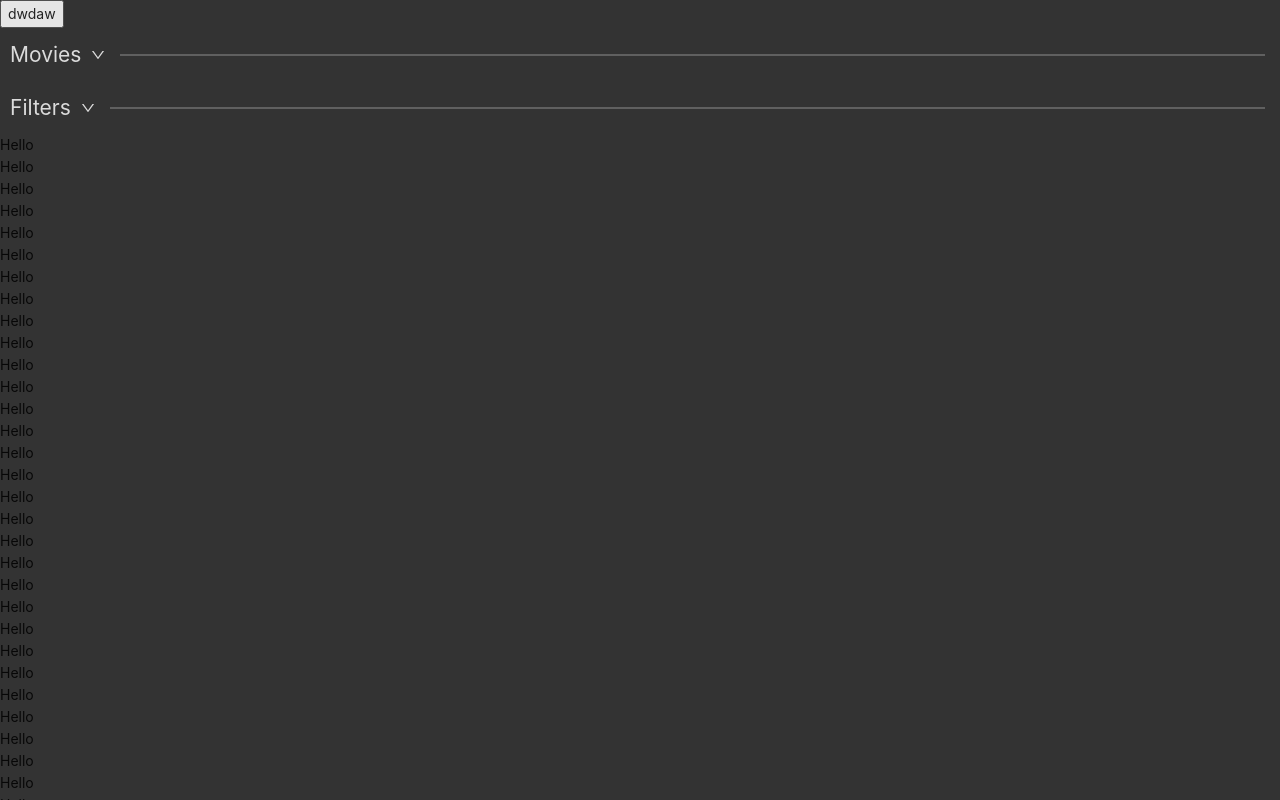
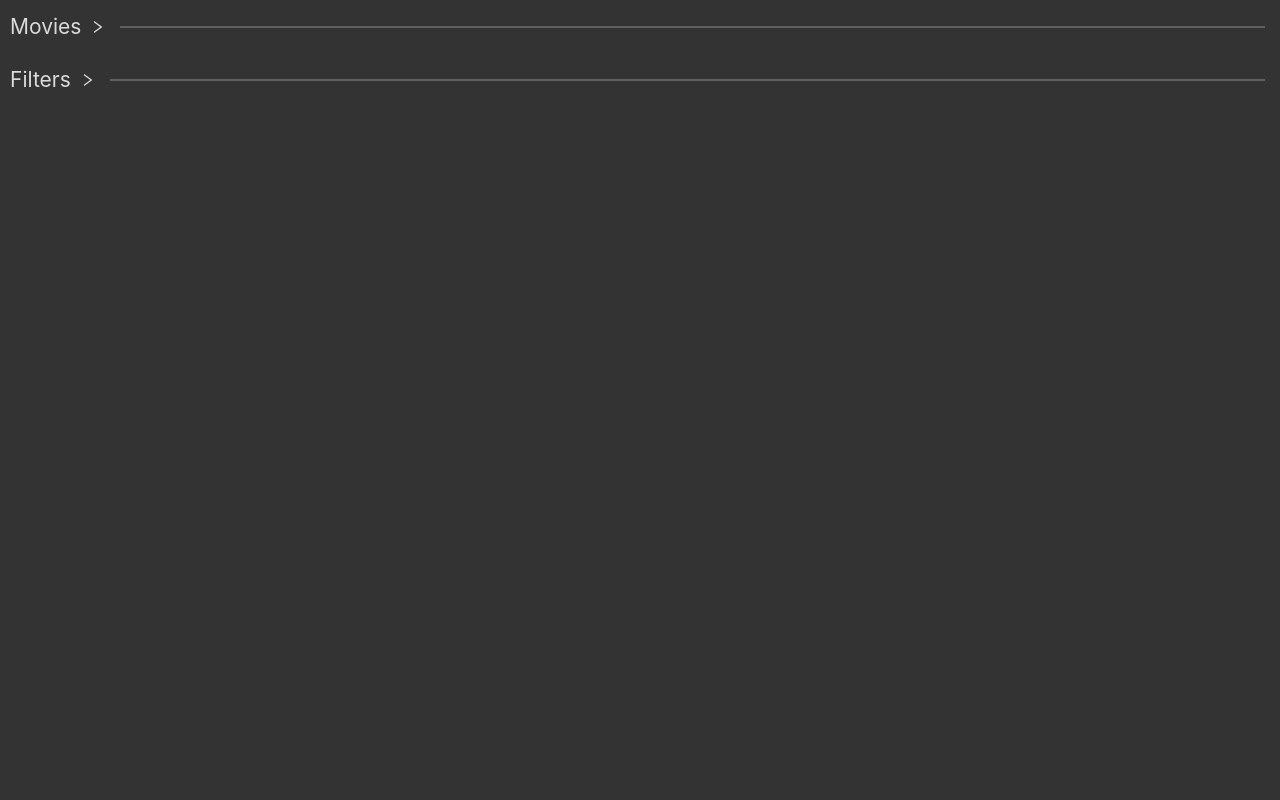
Before and after one commit to MyFelx/App, a React (Create React App) app: page / in a window 1280 px wide. Built offline with nearby package versions, Linux system fonts and the light colour scheme; what password-validator would draw is missing.

Commit message:
Created expanding Divider
takes in props:
lineColor: color of line
titleColor: color of title
fontSize: font size of title (also determines size of arrow)

displays children in expanding div

note: has this error:
Warning: Received `false` for a non-boolean attribute `showing`.

```diff
--- a/src/Routes/Home.js
+++ b/src/Routes/Home.js
@@ -1,39 +1,33 @@
-import React, { useState } from "react";
-import styled from "styled-components";
+import React from "react";
 import ExpandingDivider from "../UI/ExpandingDivider";
 
 const Home = (props) => {
-  const [bla, setBla] = useState([])
-  console.log(bla)
   return (
     <div>
-      <button onClick={() => {
-
-        setBla([...bla, 0])
-      }}>dwdaw </button>
       <ExpandingDivider
         lineColor={"#606060"}
         titleColor={"#dbdbdb"}
         fontSize={21}
         title={"Movies"}
       >
-        <div>Hello</div>
-        <div>Hello</div>
-        <div>Hello</div>
-        <div>Hello</div>
-        <div>Hello</div>
-        <div>Hello</div>
-        <div>Hello</div>
-        <div>Hello</div>
-        <div>Hello</div>
-        {bla.map(() => {
-          return <div>wadadwa</div>
-        })}
-        <div>Hello</div>
-        <div>Hello</div>
-        <div>Hello</div>
-        <div>Hello</div>
-        <div>Hello</div>
+        <div style={{ fontSize: "14px", color: "#c1c1c1", padding: "5px" }}>
+          Hello
+        </div>
+        <div style={{ fontSize: "14px", color: "#c1c1c1", padding: "5px" }}>
+          Hello
+        </div>{" "}
+        <div style={{ fontSize: "14px", color: "#c1c1c1", padding: "5px" }}>
+          Hello
+        </div>{" "}
+        <div style={{ fontSize: "14px", color: "#c1c1c1", padding: "5px" }}>
+          Hello
+        </div>{" "}
+        <div style={{ fontSize: "14px", color: "#c1c1c1", padding: "5px" }}>
+          Hello
+        </div>{" "}
+        <div style={{ fontSize: "14px", color: "#c1c1c1", padding: "5px" }}>
+          Hello
+        </div>
       </ExpandingDivider>
       <ExpandingDivider
         lineColor={"#606060"}
@@ -41,69 +35,22 @@ const Home = (props) => {
         fontSize={21}
         title={"Filters"}
       >
-        <div>Hello</div>
-        <div>Hello</div>
-        <div>Hello</div>
-        <div>Hello</div>
-        <div>Hello</div>
-        <div>Hello</div>
+        <div style={{ fontSize: "14px", color: "#c1c1c1", padding: "5px" }}>
+          Hello
+        </div>{" "}
+        <div style={{ fontSize: "14px", color: "#c1c1c1", padding: "5px" }}>
+          Hello
+        </div>{" "}
+        <div style={{ fontSize: "14px", color: "#c1c1c1", padding: "5px" }}>
+          Hello
+        </div>{" "}
+        <div style={{ fontSize: "14px", color: "#c1c1c1", padding: "5px" }}>
+          Hello
+        </div>{" "}
+        <div style={{ fontSize: "14px", color: "#c1c1c1", padding: "5px" }}>
+          Hello
+        </div>
       </ExpandingDivider>
-      <div>Hello</div>
-      <div>Hello</div>
-      <div>Hello</div>
-      <div>Hello</div>
-      <div>Hello</div>
-      <div>Hello</div>
-      <div>Hello</div>      <div>Hello</div>
-      <div>Hello</div>
-      <div>Hello</div>
-      <div>Hello</div>
-      <div>Hello</div>
-      <div>Hello</div>
-      <div>Hello</div>      <div>Hello</div>
-      <div>Hello</div>
-      <div>Hello</div>
-      <div>Hello</div>
-      <div>Hello</div>
-      <div>Hello</div>
-      <div>Hello</div>      <div>Hello</div>
-      <div>Hello</div>
-      <div>Hello</div>
-      <div>Hello</div>
-      <div>Hello</div>
-      <div>Hello</div>
-      <div>Hello</div>      <div>Hello</div>
-      <div>Hello</div>
-      <div>Hello</div>
-      <div>Hello</div>
-      <div>Hello</div>
-      <div>Hello</div>
-      <div>Hello</div>      <div>Hello</div>
-      <div>Hello</div>
-      <div>Hello</div>
-      <div>Hello</div>
-      <div>Hello</div>
-      <div>Hello</div>
-      <div>Hello</div>      <div>Hello</div>
-      <div>Hello</div>
-      <div>Hello</div>
-      <div>Hello</div>
-      <div>Hello</div>
-      <div>Hello</div>
-      <div>Hello</div>      <div>Hello</div>
-      <div>Hello</div>
-      <div>Hello</div>
-      <div>Hello</div>
-      <div>Hello</div>
-      <div>Hello</div>
-      <div>Hello</div>      <div>Hello</div>
-      <div>Hello</div>
-      <div>Hello</div>
-      <div>Hello</div>
-      <div>Hello</div>
-      <div>Hello</div>
-      <div>Hello</div>
-
     </div>
   );
 };
--- a/src/UI/ExpandingDivider.js
+++ b/src/UI/ExpandingDivider.js
@@ -21,14 +21,15 @@ const ArrowIcon = styled(DownOutlined)`
   padding: 0px 10px;
   font-size: calc(${(props) => props.fontSize}px * (2 / 3));
   color: ${(props) => props.color};
+  transition: all 0.5s ease;
+  transform: ${(props) => (!props.showing ? "rotate(-90deg)" : null)};
 `;
 const ExpandingDiv = styled.div`
   opacity: ${(props) => (props.show ? 1 : 0)};
-  max-height: ${(props) => (props.show ? props.height ? props.height + "px" : "unset" : 0)};
-  /* display: ${(props) => (props.show ? "block" : "none")}; */
+  max-height: ${(props) =>
+    props.show ? (props.height ? props.height + "px" : "unset") : 0};
   overflow: hidden;
   left: 0;
-  background-color: #22dd22;
   transition: all 0.5s ease;
 `;
 
@@ -40,11 +41,11 @@ class ExpandingDivider extends Component {
   toggleShowContent = () => {
     this.setState({ showContent: !this.state.showContent });
     this.setState({
-      expandingDivHeight: document.getElementById("expandingDiv").scrollHeight
-    })
+      expandingDivHeight: document.getElementById("expandingDiv").scrollHeight,
+    });
   };
   getContentHeight() {
-    return document.getElementById("expandingDiv")?.scrollHeight
+    return document.getElementById("expandingDiv")?.scrollHeight;
   }
   render() {
     return (
@@ -56,12 +57,17 @@ class ExpandingDivider extends Component {
         >
           <TitleDiv color={this.props.titleColor}>{this.props.title}</TitleDiv>
           <ArrowIcon
+            showing={this.state.showContent}
             fontSize={this.props.fontSize}
             color={this.props.titleColor}
           />
           <DividerLine color={this.props.lineColor} />
         </DividerDiv>
-        <ExpandingDiv id={"expandingDiv"} height={this.getContentHeight()} show={this.state.showContent}>
+        <ExpandingDiv
+          id={"expandingDiv"}
+          height={this.getContentHeight()}
+          show={this.state.showContent}
+        >
           {this.props.children}
         </ExpandingDiv>
       </div>
```
